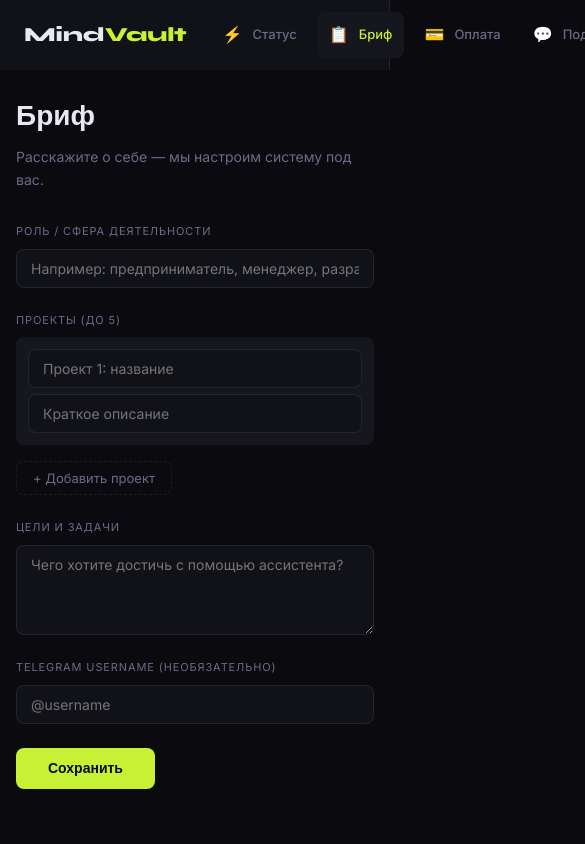
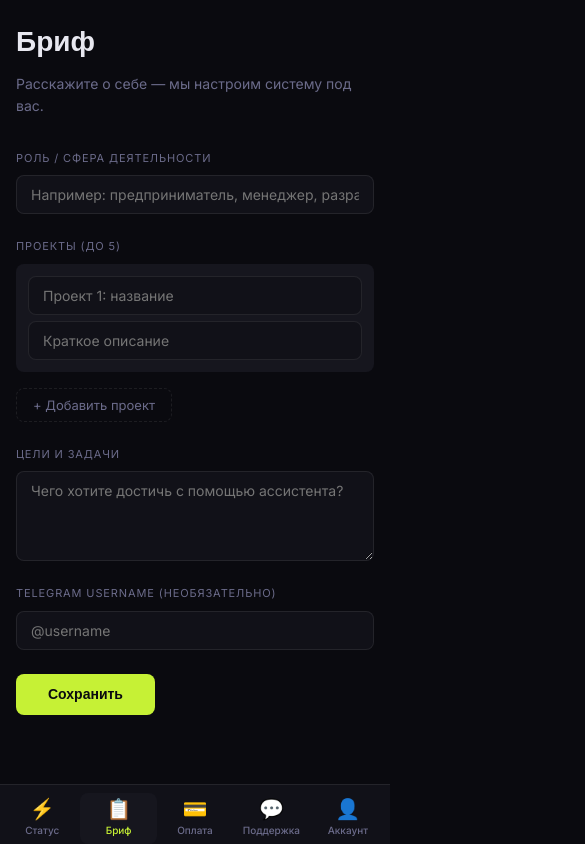
Before and after one commit to kislyakovma/mindvault-console, a Next.js app in the folder apps/web/: page /app/brief in a window 390 px wide. Shown: the top 844 px of the page, 585 px wide, since content can reach past the window. Built offline with nearby package versions, Linux system fonts and the light colour scheme.

Commit message:
feat: mobile-first layout — bottom tab bar, auth card padding, safe area

```diff
--- a/apps/web/src/app/app/app.module.css
+++ b/apps/web/src/app/app/app.module.css
@@ -11,5 +11,5 @@
 
 @media (max-width: 768px) {
   .shell { flex-direction: column; }
-  .main { padding: 24px 16px; }
+  .main { padding: 20px 16px 90px; }
 }
--- a/apps/web/src/app/layout.tsx
+++ b/apps/web/src/app/layout.tsx
@@ -5,6 +5,7 @@ export const metadata: Metadata = {
   title: 'MindVault Console',
   description: 'Личный кабинет MindVault',
   icons: { icon: '/favicon.svg' },
+  viewport: 'width=device-width, initial-scale=1',
 }
 
 export default function RootLayout({ children }: { children: React.ReactNode }) {
--- a/apps/web/src/app/login/login.module.css
+++ b/apps/web/src/app/login/login.module.css
@@ -14,6 +14,11 @@
   border: 1px solid var(--border);
   border-radius: 12px;
   padding: 40px;
+}
+
+@media (max-width: 480px) {
+  .card { padding: 28px 20px; border-radius: 16px; }
+  .title { font-size: 20px; }
 }
 
 .logo {
--- a/apps/web/src/components/Sidebar.module.css
+++ b/apps/web/src/components/Sidebar.module.css
@@ -35,7 +35,8 @@
 .link:hover { background: var(--surface2); color: var(--text); }
 .link.active { background: var(--surface2); color: var(--lime); }
 
-.icon { font-size: 16px; }
+.icon { font-size: 16px; line-height: 1; }
+.label {}
 
 .bottom { padding: 8px; }
 .logout {
@@ -50,9 +51,49 @@
 }
 .logout:hover { color: var(--red); border-color: var(--red); }
 
+/* ── Mobile: bottom tab bar ── */
 @media (max-width: 768px) {
-  .sidebar { width: 100%; min-height: auto; flex-direction: row; padding: 12px 16px; align-items: center; }
-  .nav { flex-direction: row; flex: 1; justify-content: center; gap: 8px; }
+  .sidebar {
+    position: fixed;
+    bottom: 0;
+    left: 0;
+    right: 0;
+    top: auto;
+    width: 100%;
+    min-height: auto;
+    flex-direction: row;
+    align-items: center;
+    justify-content: space-around;
+    padding: 8px 4px;
+    padding-bottom: env(safe-area-inset-bottom, 8px);
+    border-right: none;
+    border-top: 1px solid var(--border);
+    z-index: 100;
+  }
+
+  .logo { display: none; }
   .bottom { display: none; }
-  .logo { margin-bottom: 0; margin-right: 16px; }
+
+  .nav {
+    flex-direction: row;
+    flex: 1;
+    justify-content: space-around;
+    gap: 0;
+  }
+
+  .link {
+    flex-direction: column;
+    gap: 3px;
+    padding: 6px 8px;
+    font-size: 10px;
+    border-radius: 8px;
+    flex: 1;
+    justify-content: center;
+    align-items: center;
+    text-align: center;
+    min-width: 0;
+  }
+
+  .icon { font-size: 20px; }
+  .label { font-size: 10px; white-space: nowrap; overflow: hidden; text-overflow: ellipsis; max-width: 100%; }
 }
--- a/apps/web/src/components/Sidebar.tsx
+++ b/apps/web/src/components/Sidebar.tsx
@@ -21,7 +21,7 @@ export default function Sidebar() {
           <Link key={l.href} href={l.href}
             className={`${styles.link} ${path === l.href ? styles.active : ''}`}>
             <span className={styles.icon}>{l.icon}</span>
-            {l.label}
+            <span className={styles.label}>{l.label}</span>
           </Link>
         ))}
       </nav>
```
